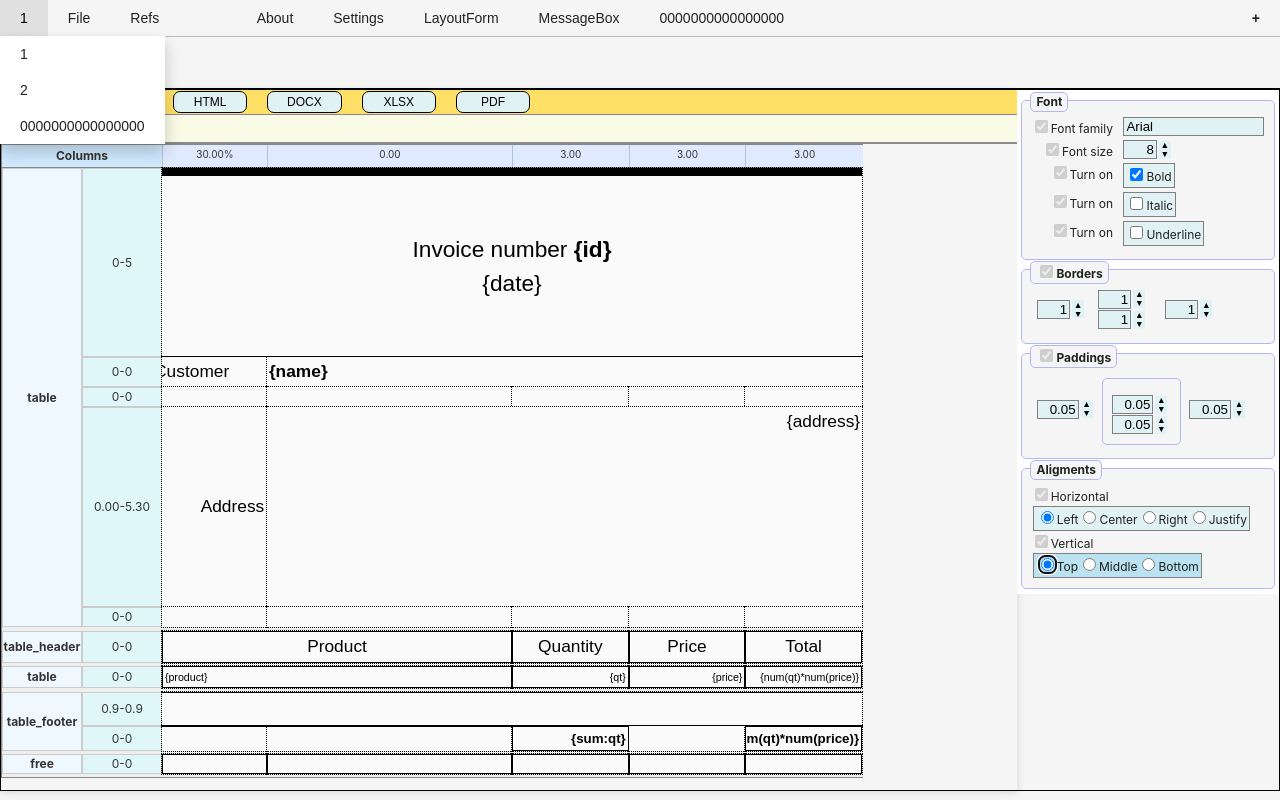
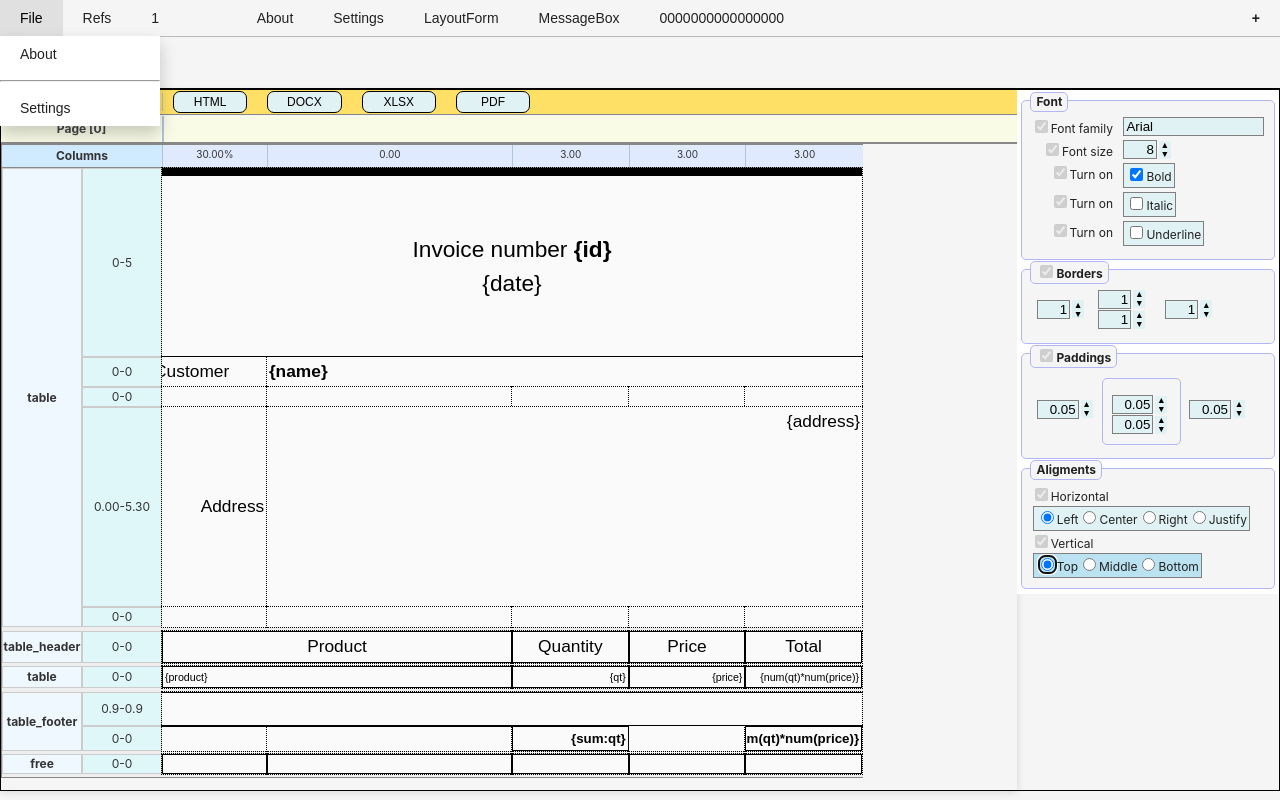
Before and after one commit to AndreiPuchko/q2web, a React (Vite) app: page / in a window 1280 px wide. Built offline with nearby package versions, Linux system fonts and the light colour scheme.

Commit message:
mainmenu - sequence

```diff
--- a/src/components/MainMenu.tsx
+++ b/src/components/MainMenu.tsx
@@ -11,29 +11,46 @@ interface MainMenuProps {
 
 function buildMenuStructure(forms: Q2Form[]): any {
   const structure: any = {};
-  // structure["File"] = {key: "121", label: "File", menutoolbar: 1}
-  forms.forEach((form) => {
-    if (!form.menubarpath) return; // Ignore forms without menubarpath
+
+  let uid: number = 0;
+  forms.forEach((form, index) => {
+    if (!form.menubarpath) return;
     const path = form.menubarpath.split('|');
     let currentLevel = structure;
-    path.forEach((part, index) => {
+
+    path.forEach((part, i) => {
       if (!currentLevel[part]) {
-        currentLevel[part] = index === path.length - 1 ? { key: form.key, label: part, menutoolbar: form.menutoolbar } : {};
+        uid++;
+
+        currentLevel[part] = {
+          __meta__: {
+            label: part,
+            seq: uid,
+            key: i === path.length - 1 ? form.key : null,
+            menutoolbar: i === path.length - 1 ? form.menutoolbar : null
+          },
+        };
       }
       currentLevel = currentLevel[part];
     });
   });
+  // console.log(structure)
   return structure;
-};
+}
+
 
 const renderMenu = (menuStructure: any, showDialog: (metaData: any) => void, hideDropdown: () => void) => {
-  return Object.keys(menuStructure).map((menu) => {
-    const item = menuStructure[menu];
-    if (item.key) {
-      if (item.label === "-") {
-        return (<hr key={item.key}/>)
+  const items = Object.entries(menuStructure)
+    .filter(itm => itm[0] !== "__meta__")
+    .map(([key, value]: [string, any]) => ({ key, ...value.__meta__, children: value }))
+    .sort((a, b) => (a.seq ?? 0) - (b.seq ?? 0));
+
+  return items.map(item => {
+    if (item.key && item.label === '-') {
+      return <hr key={item.key} />;
     }
-      else {
+
+    if (item.label !== "" && item.key && item.key !== null) {
       return (
         <button key={item.key} onClick={() => {
           showDialog(q2forms.find(form => form.key === item.key));
@@ -43,17 +60,19 @@ const renderMenu = (menuStructure: any, showDialog: (metaData: any) => void, hid
         </button>
       );
     }
-    }
+
+    // It's a submenu
     return (
-      <div className='submenu' key={menu}>
-        <button className='submenubtn'>{menu}</button>
+      <div className='submenu' key={item.label}>
+        <button className='submenubtn'>{item.label}</button>
         <div className='submenu-content'>
-          {renderMenu(item, showDialog, hideDropdown)}
+          {renderMenu(item.children, showDialog, hideDropdown)}
         </div>
       </div>
     );
   });
 };
+
 
 const renderToolButtons = (forms: Q2Form[], showDialog: (metaData: any) => void, hideDropdown: () => void) => {
   return forms.map((form) => {
@@ -74,7 +93,10 @@ const renderToolButtons = (forms: Q2Form[], showDialog: (metaData: any) => void,
 const MainMenu: React.FC<MainMenuProps> = ({ showDialog }) => {
   const [visibleDropdown, setVisibleDropdown] = useState<string | null>(null);
   const menuStructure = buildMenuStructure(q2forms);
-  // console.log(menuStructure);
+
+  const items = Object.entries(menuStructure)
+    .map(([key, value]: [string, any]) => ({ key, ...value.__meta__, children: value }))
+    .sort((a, b) => (a.seq ?? 0) - (b.seq ?? 0));
 
   const openNewTab = () => {
     window.open('/', '_blank');
@@ -87,11 +109,14 @@ const MainMenu: React.FC<MainMenuProps> = ({ showDialog }) => {
   return (
     <nav className='MainMenuBar'>
       <div className='menuItems' onMouseLeave={hideDropdown}>
-        {Object.keys(menuStructure).map((mainMenu) => (
-          <div className='dropdown' key={mainMenu} onMouseEnter={() => setVisibleDropdown(mainMenu)}>
-            <button className='dropbtn'>{mainMenu}</button>
-            <div className='dropdown-content' style={{ display: visibleDropdown === mainMenu ? 'block' : 'none' }}>
-              {renderMenu(menuStructure[mainMenu], showDialog, hideDropdown)}
+        {items.map((item) => (
+          <div className='dropdown' key={item.seq} onMouseEnter={() => setVisibleDropdown(item.label)}>
+            <button className='dropbtn'>{item.label}</button>
+            <div
+              className='dropdown-content'
+              style={{ display: visibleDropdown === item.label ? 'block' : 'none' }}
+            >
+              {renderMenu(item.children, showDialog, hideDropdown)}
             </div>
           </div>
         ))}
```
Lines whose indentation alone changed are shown as unchanged.
